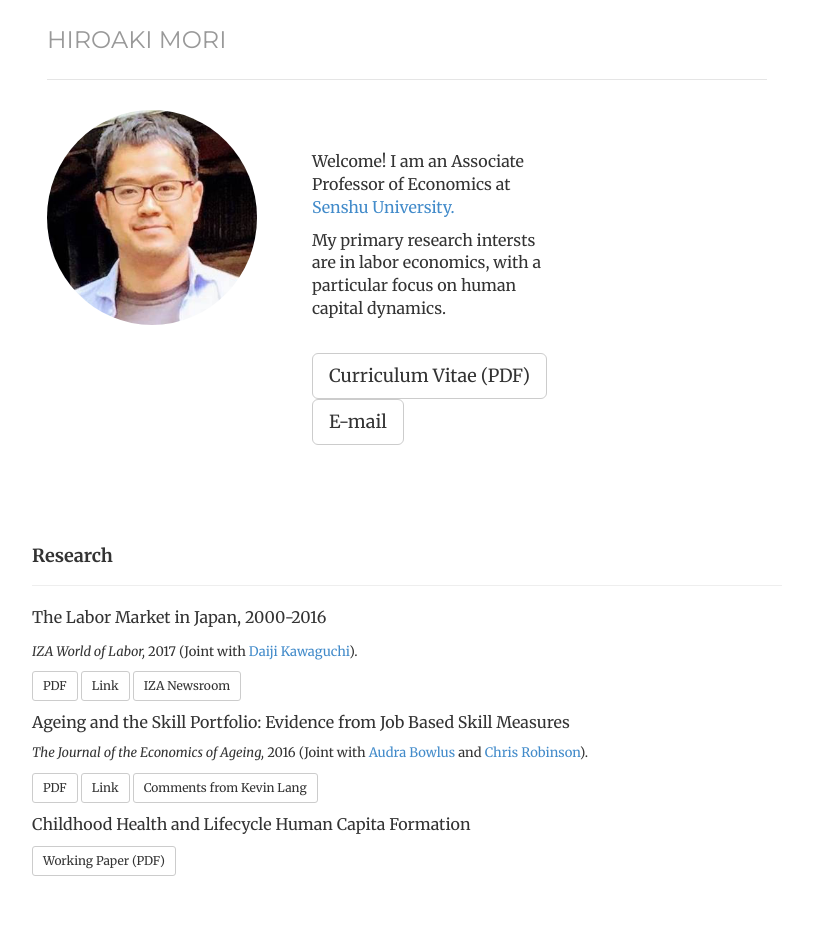
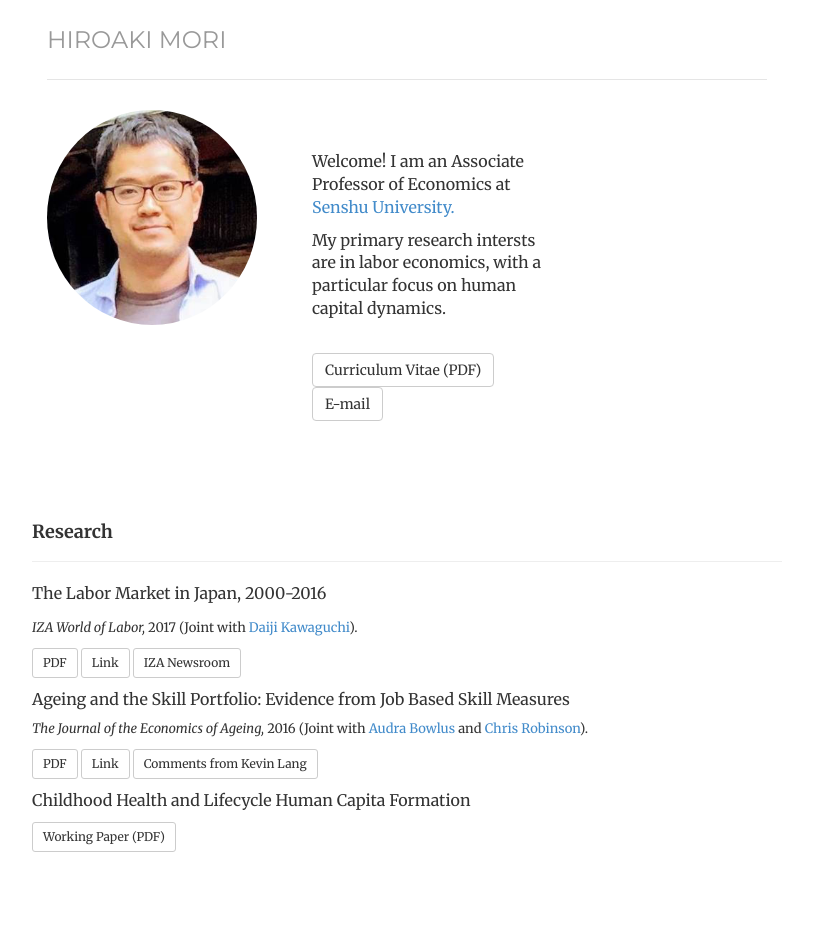
Before and after one commit to morihiroaki/morihiroaki.github.io, a Jekyll site: the page built from index.html, in a window 1280 px wide. Shown: the whole page, without its empty margins (233-1046 px from the left). Built offline with Jekyll 4.4.1, drawn with Linux system fonts in a browser that asks for light colours; after the commit the page ends 902 px from its top, so only the background shows below that.

Commit message:
Update index.html

```diff
--- a/index.html
+++ b/index.html
@@ -20,8 +20,8 @@
  <a href="https://www.senshu-u.ac.jp/english/learn/economics/" target="_blank" title="Link">Senshu University.</a></p>
 <p> My primary research intersts are in labor economics, with a particular focus on human capital dynamics. </p>
 <br/>
-<p><a href="/files/cv_mori_new.pdf" target="_blank" class="btn btn-default btn-lg" role="button">Curriculum Vitae (PDF)</a>
-<a href="mailto:h.mori@isc.senshu-u.ac.jp" class="btn btn-default btn-lg" role="button">E-mail</a></p>
+<p><a href="/files/cv_mori_new.pdf" target="_blank" class="btn btn-default" role="button">Curriculum Vitae (PDF)</a>
+<a href="mailto:h.mori@isc.senshu-u.ac.jp" class="btn btn-default" role="button">E-mail</a></p>
 <br/><br/><br/><br/>
 </div>
  </div>
```
